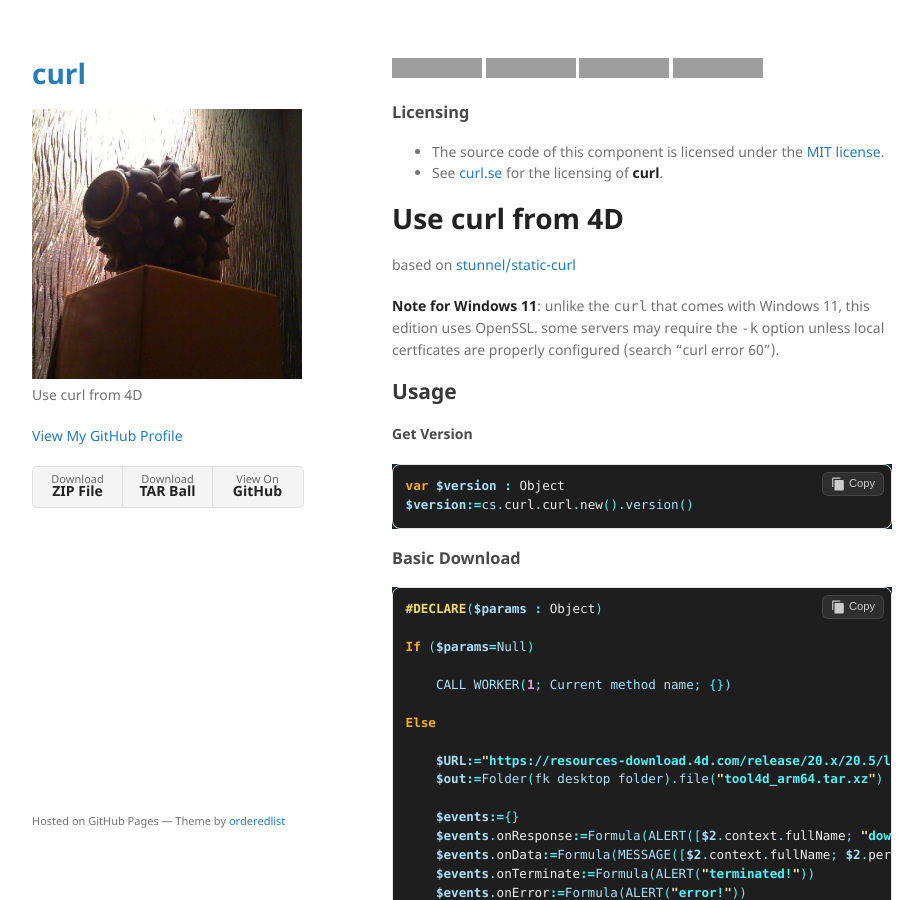
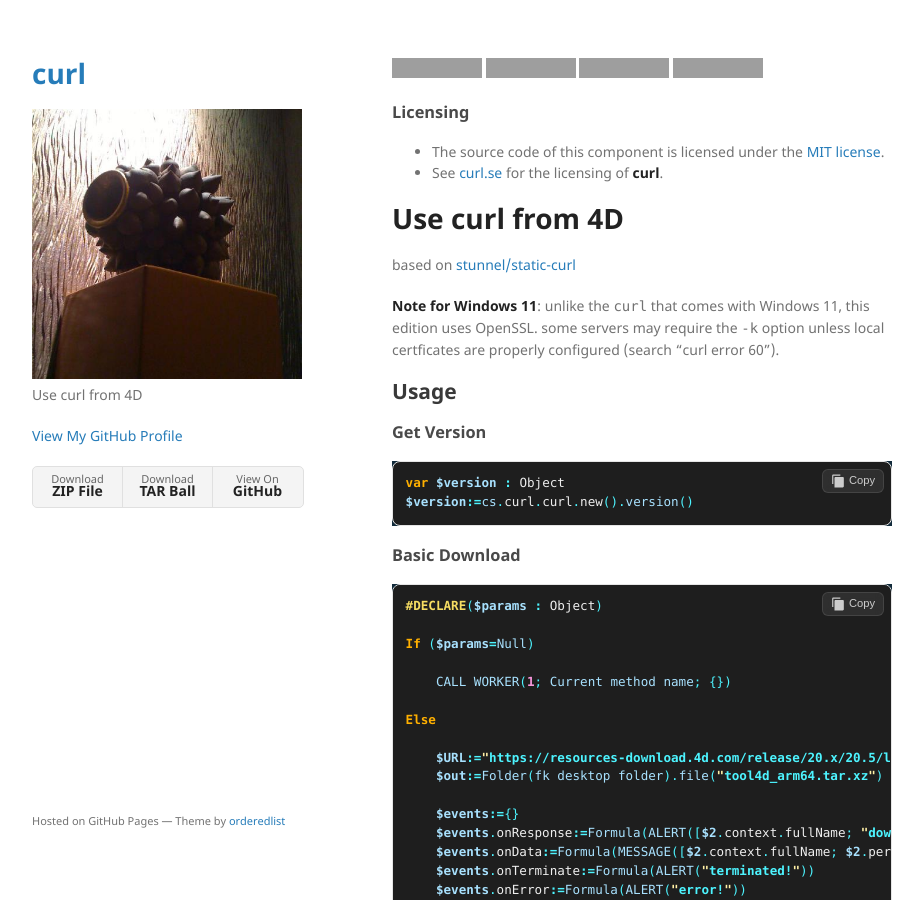
Before and after one commit to miyako/curl, a Jekyll site: the page built from index.md, in a window 1280 px wide and 900 px high. Shown: the whole window, without its empty margins (178-1101 px from the left). Built offline with Jekyll 4.4.1, drawn with Linux system fonts in a browser that asks for light colours; grey boxes are pictures that could not be loaded.

````diff
--- a/index.md
+++ b/index.md
@@ -20,7 +20,7 @@ based on [stunnel/static-curl](https://github.com/stunnel/static-curl)
 
 ## Usage
 
-#### Get Version
+### Get Version
 
 ```4d
 var $version : Object
````
